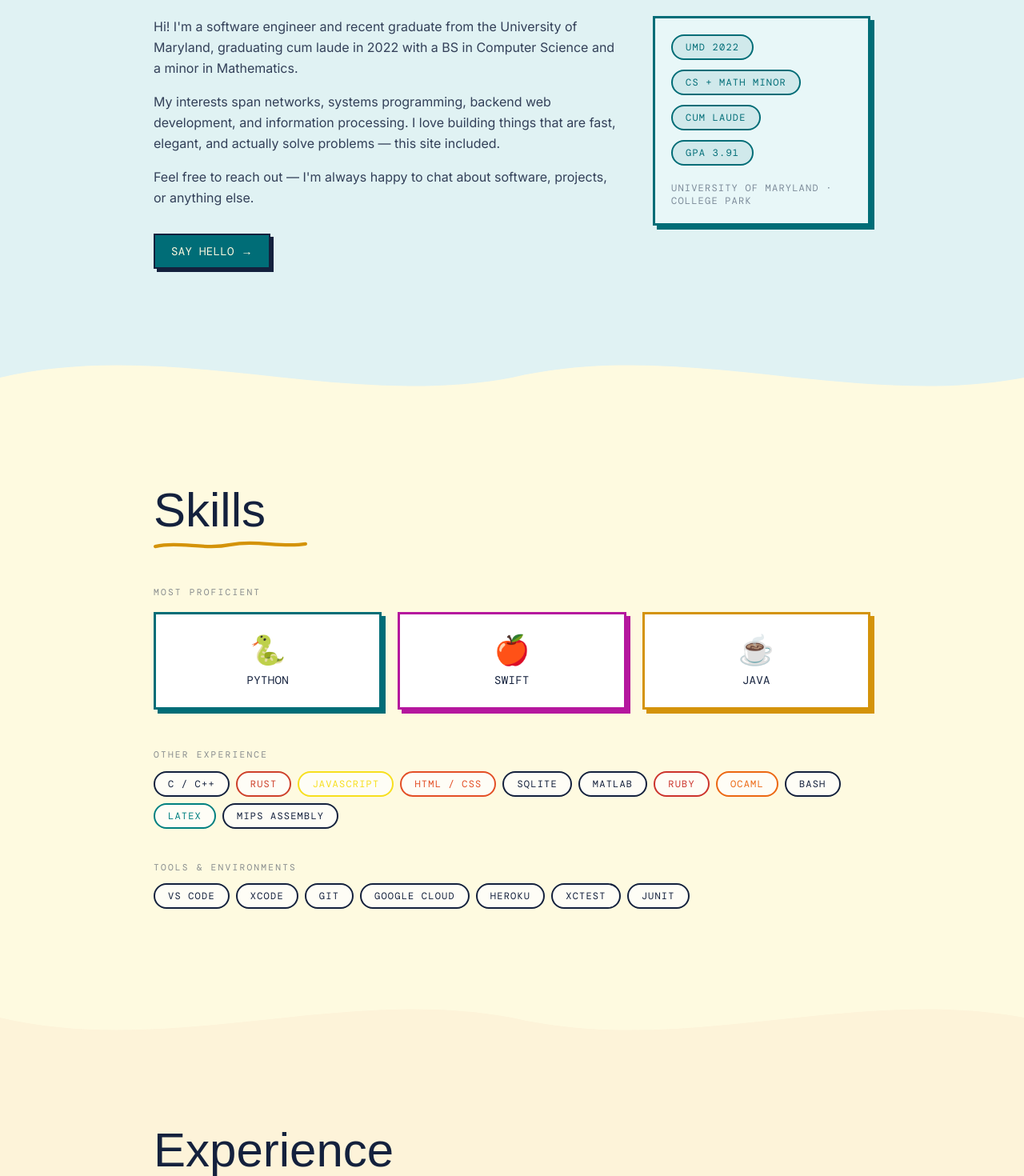
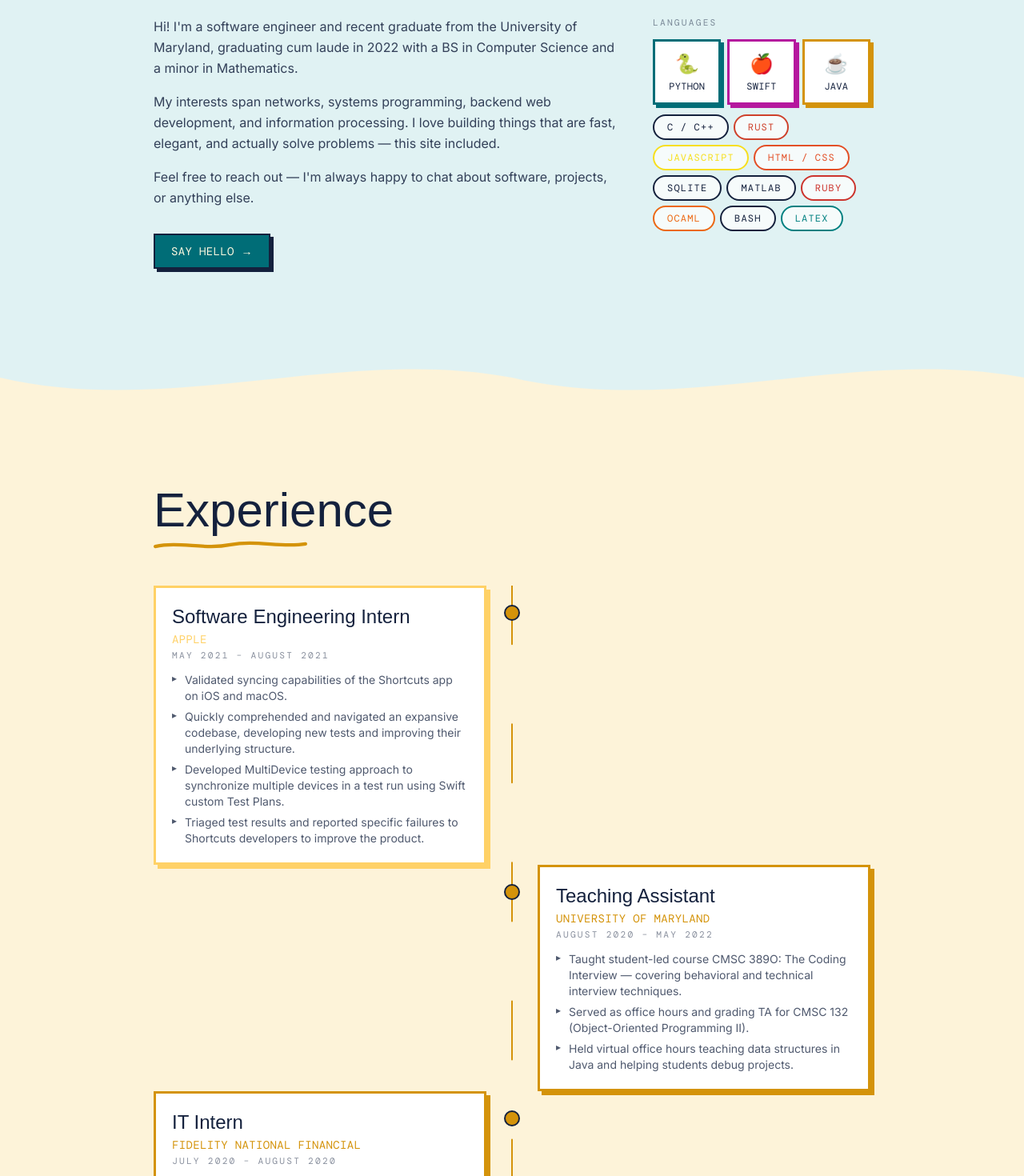
Before and after one commit to tvarano/portfolio-site, a Next.js app: page / in a window 1280 px wide. Shown: the part 1080-2550 px from the top of the page at 80% size. Built offline with nearby package versions, Linux system fonts and the light colour scheme; a web font is replaced by a local one.

Commit message:
collapsing / resizing

```diff
--- a/src/app/page.tsx
+++ b/src/app/page.tsx
@@ -1,6 +1,5 @@
 import Hero from "@/components/sections/Hero";
 import About from "@/components/sections/About";
-import Skills from "@/components/sections/Skills";
 import Experience from "@/components/sections/Experience";
 import Coursework from "@/components/sections/Coursework";
 import Resume from "@/components/sections/Resume";
@@ -19,17 +18,11 @@ export default function Home() {
       {/* cream → teal-soft */}
       <WavyDivider from="#FEFAE0" to="#E0F2F3" />
 
-      {/* About — teal-soft */}
+      {/* About — teal-soft (includes mini skills panel) */}
       <About />
 
-      {/* teal-soft → cream */}
-      <WavyDivider from="#E0F2F3" to="#FEFAE0" flip />
-
-      {/* Skills — cream */}
-      <Skills />
-
-      {/* cream → amber-soft */}
-      <WavyDivider from="#FEFAE0" to="#FDF3D9" />
+      {/* teal-soft → amber-soft */}
+      <WavyDivider from="#E0F2F3" to="#FDF3D9" />
 
       {/* Experience — amber-soft */}
       <Experience />
--- a/src/components/sections/About.tsx
+++ b/src/components/sections/About.tsx
@@ -1,10 +1,27 @@
+"use client";
+
 import ScrollReveal from "@/components/ui/ScrollReveal";
 import SectionHeader from "@/components/ui/SectionHeader";
-import RetroBox from "@/components/ui/RetroBox";
+import RetroCard from "@/components/ui/RetroCard";
 import RetroButton from "@/components/ui/RetroButton";
+import Tag from "@/components/ui/Tag";
 import { SITE } from "@/lib/constants";
+import { skills } from "@/data/skills";
 
-const FACTS = ["UMD 2022", "CS + Math Minor", "Cum Laude", "GPA 3.91"];
+const primary = skills.filter((s) => s.tier === "primary");
+const secondary = skills.filter((s) => s.tier === "secondary");
+
+const LANG_ICONS: Record<string, string> = {
+  Python: "🐍",
+  Swift: "🍎",
+  Java: "☕",
+};
+
+const PRIMARY_COLORS: Record<string, string> = {
+  Python: "#006D77",
+  Swift: "#B5179E",
+  Java: "#D4930A",
+};
 
 export default function About() {
   return (
@@ -42,23 +59,35 @@ export default function About() {
             </div>
           </ScrollReveal>
 
-          {/* Fact chips */}
+          {/* Mini skills panel */}
           <ScrollReveal delay={0.25}>
-            <RetroBox accentColor="#006D77" surface="#E8F7F8" className="p-5">
-              <div className="flex flex-wrap gap-3">
-                {FACTS.map((fact) => (
-                  <span
-                    key={fact}
-                    className="font-mono text-xs bg-teal/10 text-teal px-4 py-1.5 rounded-full border-2 border-teal uppercase tracking-widest"
-                  >
-                    {fact}
-                  </span>
+            <div className="space-y-3">
+              <p className="groovy-label mb-2">Languages</p>
+              <div className="grid grid-cols-3 gap-2">
+                {primary.map((skill) => {
+                  const accent = PRIMARY_COLORS[skill.name] ?? "#14213D";
+                  return (
+                    <RetroCard
+                      key={skill.name}
+                      accentColor={accent}
+                      surface="white"
+                      offset={4}
+                      className="flex flex-col items-center gap-1 py-3 px-1 cursor-default"
+                    >
+                      <span className="text-2xl">{LANG_ICONS[skill.name]}</span>
+                      <span className="font-mono text-xs text-ink uppercase tracking-wide">
+                        {skill.name}
+                      </span>
+                    </RetroCard>
+                  );
+                })}
+              </div>
+              <div className="flex flex-wrap gap-1.5 mt-2">
+                {secondary.slice(0, 10).map((s) => (
+                  <Tag key={s.name} label={s.name} color={s.color} />
                 ))}
-                <p className="w-full font-mono text-xs text-ink/50 mt-2 uppercase tracking-widest">
-                  University of Maryland · College Park
-                </p>
               </div>
-            </RetroBox>
+            </div>
           </ScrollReveal>
         </div>
       </div>
--- a/src/components/sections/Experience.tsx
+++ b/src/components/sections/Experience.tsx
@@ -5,7 +5,11 @@ import { motion, useScroll, useTransform } from "framer-motion";
 import ScrollReveal from "@/components/ui/ScrollReveal";
 import SectionHeader from "@/components/ui/SectionHeader";
 import RetroBox from "@/components/ui/RetroBox";
+import RetroCard from "@/components/ui/RetroCard";
 import { experiences } from "@/data/experience";
+
+const featured = experiences.filter((e) => e.tier === "featured");
+const minor = experiences.filter((e) => e.tier === "minor");
 
 export default function Experience() {
   const sectionRef = useRef<HTMLElement>(null);
@@ -42,7 +46,7 @@ export default function Experience() {
           </div>
 
           <div className="space-y-10 md:space-y-0">
-            {experiences.map((exp, i) => {
+            {featured.map((exp, i) => {
               const isLeft = i % 2 === 0;
               const cardAccent = exp.accent ?? "#D4930A";
               return (
@@ -55,6 +59,7 @@ export default function Experience() {
                   whileInView={{ opacity: 1, x: 0 }}
                   viewport={{ once: true, amount: 0.2 }}
                   transition={{ duration: 0.5, ease: "easeOut" }}
+                  whileHover={{ y: -4, x: -2, transition: { type: "spring", stiffness: 300, damping: 20 } }}
                 >
                   {/* Card */}
                   <div className="md:w-[calc(50%-2rem)]">
@@ -92,6 +97,28 @@ export default function Experience() {
                 </motion.div>
               );
             })}
+
+            {/* Earlier Work summary card */}
+            {minor.length > 0 && (
+              <ScrollReveal delay={0.1}>
+                <div className="md:mt-10">
+                  <RetroCard
+                    accentColor="#D4930A"
+                    surface="#FFF8EC"
+                    className="p-5"
+                  >
+                    <h3 className="font-oi text-xl text-ink mb-4">Earlier Work</h3>
+                    <div className="grid grid-cols-1 sm:grid-cols-2 gap-2">
+                      {minor.map((exp) => (
+                        <p key={exp.id} className="font-mono text-xs text-ink/75">
+                          {exp.role} · {exp.company} · {exp.period}
+                        </p>
+                      ))}
+                    </div>
+                  </RetroCard>
+                </div>
+              </ScrollReveal>
+            )}
           </div>
         </div>
       </div>
--- a/src/components/sections/Hero.tsx
+++ b/src/components/sections/Hero.tsx
@@ -45,13 +45,13 @@ export default function Hero() {
           {/* Left column */}
           <div className="flex-1 text-center md:text-left">
             {/* Name */}
-            <h1 className="font-oi text-7xl md:text-9xl text-ink leading-none mb-4">
+            <h1 className="font-oi text-5xl sm:text-7xl md:text-8xl lg:text-9xl text-ink leading-none mb-4">
               <AnimatedText text="Tom Varano" delay={0.4} stagger={0.05} />
             </h1>
 
             {/* Subtitle */}
             <motion.p
-              className="font-mono text-xl text-teal uppercase tracking-[0.3em] mb-8"
+              className="font-mono text-base sm:text-xl text-teal uppercase tracking-[0.3em] mb-8"
               {...fadeUp(0.9)}
             >
               Software Engineer
--- a/src/components/sections/Resume.tsx
+++ b/src/components/sections/Resume.tsx
@@ -8,7 +8,7 @@ import RetroButton from "@/components/ui/RetroButton";
 import RetroBox from "@/components/ui/RetroBox";
 import { SITE } from "@/lib/constants";
 
-const RESUME_PATH = "https://github.com/tvarano/resume/raw/master/output/programming/thomas-varano-resume.pdf";
+const RESUME_PATH = "/resume/thomas-varano-resume.pdf";
 
 export default function Resume() {
   const [copied, setCopied] = useState(false);
--- a/src/components/sections/Skills.tsx
+++ /dev/null
@@ -1,118 +0,0 @@
-"use client";
-
-import { motion } from "framer-motion";
-import ScrollReveal from "@/components/ui/ScrollReveal";
-import SectionHeader from "@/components/ui/SectionHeader";
-import Tag from "@/components/ui/Tag";
-import RetroBox from "@/components/ui/RetroBox";
-import { skills } from "@/data/skills";
-
-const primary = skills.filter((s) => s.tier === "primary");
-const secondary = skills.filter((s) => s.tier === "secondary");
-const tools = skills.filter((s) => s.tier === "tools");
-
-const LANG_ICONS: Record<string, string> = {
-  Python: "🐍",
-  Swift: "🍎",
-  Java: "☕",
-};
-
-const PRIMARY_COLORS: Record<string, string> = {
-  Python: "#006D77",
-  Swift: "#B5179E",
-  Java: "#D4930A",
-};
-
-const container = {
-  hidden: {},
-  visible: { transition: { staggerChildren: 0.08 } },
-};
-
-const item = {
-  hidden: { opacity: 0, y: 20 },
-  visible: { opacity: 1, y: 0, transition: { duration: 0.4 } },
-};
-
-export default function Skills() {
-  return (
-    <section id="skills" className="py-24 px-6 bg-cream">
-      <div className="max-w-4xl mx-auto">
-        <ScrollReveal>
-          <SectionHeader title="Skills" accentColor="#D4930A" />
-        </ScrollReveal>
-
-        {/* Primary */}
-        <ScrollReveal delay={0.1}>
-          <p className="groovy-label mb-4">Most Proficient</p>
-        </ScrollReveal>
-
-        <motion.div
-          className="grid grid-cols-3 gap-5 mb-12"
-          variants={container}
-          initial="hidden"
-          whileInView="visible"
-          viewport={{ once: true, amount: 0.3 }}
-        >
-          {primary.map((skill) => {
-            const accent = PRIMARY_COLORS[skill.name] ?? "#14213D";
-            return (
-              <motion.div
-                key={skill.name}
-                variants={item}
-                whileHover={{ y: -6, x: -3 }}
-                transition={{ type: "spring", stiffness: 300, damping: 20 }}
-              >
-                <RetroBox
-                  accentColor={accent}
-                  surface="white"
-                  className="flex flex-col items-center gap-2 py-6 cursor-default"
-                >
-                  <span className="text-4xl">{LANG_ICONS[skill.name]}</span>
-                  <span className="font-mono text-sm text-ink uppercase tracking-wide">{skill.name}</span>
-                </RetroBox>
-              </motion.div>
-            );
-          })}
-        </motion.div>
-
-        {/* Secondary */}
-        <ScrollReveal delay={0.15}>
-          <p className="groovy-label mb-3">Other Experience</p>
-        </ScrollReveal>
-
-        <motion.div
-          className="flex flex-wrap gap-2 mb-10"
-          variants={container}
-          initial="hidden"
-          whileInView="visible"
-          viewport={{ once: true, amount: 0.2 }}
-        >
-          {secondary.map((skill) => (
-            <motion.div key={skill.name} variants={item}>
-              <Tag label={skill.name} color={skill.color} />
-            </motion.div>
-          ))}
-        </motion.div>
-
-        {/* Tools */}
-        <ScrollReveal delay={0.2}>
-          <p className="groovy-label mb-3">Tools &amp; Environments</p>
-        </ScrollReveal>
-
-        <motion.div
-          className="flex flex-wrap gap-2"
-          variants={container}
-          initial="hidden"
-          whileInView="visible"
-          viewport={{ once: true, amount: 0.2 }}
-        >
-          {tools.map((skill) => (
-            <motion.div key={skill.name} variants={item}>
-              <Tag label={skill.name} />
-            </motion.div>
-          ))}
-        </motion.div>
-      </div>
-    </section>
-  );
-}
--- a/src/components/ui/RetroButton.tsx
+++ b/src/components/ui/RetroButton.tsx
@@ -58,11 +58,13 @@ export default function RetroButton({
         rel={rel}
         className={sharedClass}
         style={baseStyle}
+        whileHover={{ y: -2, boxShadow: variant !== "ghost" ? "6px 6px 0px #14213D" : "none" }}
         whileTap={{
           x: 3,
           y: 3,
           boxShadow: variant !== "ghost" ? "1px 1px 0px #14213D" : "none",
         }}
+        transition={{ type: "spring", stiffness: 300, damping: 20 }}
       >
         {children}
       </motion.a>
@@ -73,11 +75,13 @@ export default function RetroButton({
     <motion.button
       className={sharedClass}
       style={baseStyle}
+      whileHover={{ y: -2, boxShadow: variant !== "ghost" ? "6px 6px 0px #14213D" : "none" }}
       whileTap={{
         x: 3,
         y: 3,
         boxShadow: variant !== "ghost" ? "1px 1px 0px #14213D" : "none",
       }}
+      transition={{ type: "spring", stiffness: 300, damping: 20 }}
       onClick={onClick}
       type="button"
     >
--- a/src/components/ui/RetroCard.tsx
+++ b/src/components/ui/RetroCard.tsx
@@ -2,7 +2,7 @@
 
 import { ReactNode } from "react";
 import { motion } from "framer-motion";
-import RetroBox from "./RetroBox";
+import { cn } from "@/lib/utils";
 
 interface RetroCardProps {
   children: ReactNode;
@@ -19,16 +19,29 @@ export default function RetroCard({
   surface,
   offset = 5,
 }: RetroCardProps) {
+  const color = accentColor ?? "var(--ink)";
+  const bg = surface ?? "white";
   return (
     <motion.div
-      className={className}
-      whileHover={{ y: -6, x: -3 }}
-      whileTap={{ y: -2, x: -1 }}
+      className={cn("relative", className)}
+      style={{
+        border: `3px solid ${color}`,
+        background: bg,
+        boxShadow: `${offset}px ${offset}px 0px ${color}`,
+      }}
+      whileHover={{
+        y: -8,
+        x: -4,
+        boxShadow: `${offset + 4}px ${offset + 4}px 0px ${color}`,
+      }}
+      whileTap={{
+        y: -2,
+        x: -1,
+        boxShadow: `2px 2px 0px ${color}`,
+      }}
       transition={{ type: "spring", stiffness: 300, damping: 20 }}
     >
-      <RetroBox accentColor={accentColor} surface={surface} offset={offset}>
-        {children}
-      </RetroBox>
+      {children}
     </motion.div>
   );
 }
--- a/src/components/ui/Tag.tsx
+++ b/src/components/ui/Tag.tsx
@@ -11,6 +11,7 @@ export default function Tag({ label, color, className }: TagProps) {
     <span
       className={cn(
         "inline-block font-mono text-xs px-4 py-1.5 rounded-full border-2 bg-white/70 text-ink select-none uppercase tracking-widest",
+        "hover:scale-105 hover:-translate-y-0.5 transition-transform cursor-default",
         className
       )}
       style={{
--- a/src/data/experience.ts
+++ b/src/data/experience.ts
@@ -3,6 +3,7 @@ import type { Experience } from "@/types/experience";
 export const experiences: Experience[] = [
   {
     id: "apple",
+    tier: "featured",
     role: "Software Engineering Intern",
     company: "Apple",
     period: "May 2021 – August 2021",
@@ -16,6 +17,7 @@ export const experiences: Experience[] = [
   },
   {
     id: "umd-ta",
+    tier: "featured",
     role: "Teaching Assistant",
     company: "University of Maryland",
     period: "August 2020 – May 2022",
@@ -27,6 +29,7 @@ export const experiences: Experience[] = [
   },
   {
     id: "fidelity",
+    tier: "featured",
     role: "IT Intern",
     company: "Fidelity National Financial",
     period: "July 2020 – August 2020",
@@ -38,6 +41,7 @@ export const experiences: Experience[] = [
   },
   {
     id: "phhs-ta",
+    tier: "minor",
     role: "Teaching Assistant",
     company: "Pascack Hills High School",
     period: "September 2018 – June 2019",
@@ -48,6 +52,7 @@ export const experiences: Experience[] = [
   },
   {
     id: "campgaw",
+    tier: "minor",
     role: "Ski Instructor",
     company: "Campgaw Mountain",
     period: "December 2020 – January 2021",
@@ -58,6 +63,7 @@ export const experiences: Experience[] = [
   },
   {
     id: "lifetime",
+    tier: "minor",
     role: "Kitchen Manager",
     company: "Life Time Athletic",
     period: "May 2017 – January 2020",
@@ -68,6 +74,7 @@ export const experiences: Experience[] = [
   },
   {
     id: "referee",
+    tier: "minor",
     role: "Soccer Referee",
     company: "Montvale Athletic League",
     period: "August 2015 – December 2017",
--- a/src/types/experience.ts
+++ b/src/types/experience.ts
@@ -5,4 +5,5 @@ export interface Experience {
   period: string;
   bullets: string[];
   accent?: string;
+  tier?: "featured" | "minor";
 }
```
Also changed, not shown: previous/runtime.txt (deleted).
